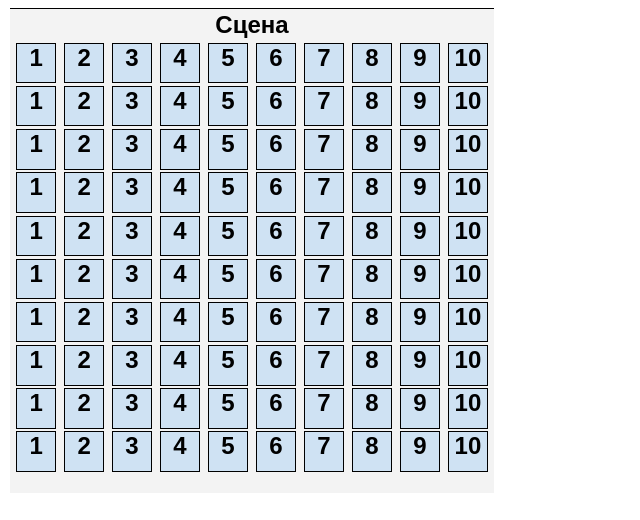
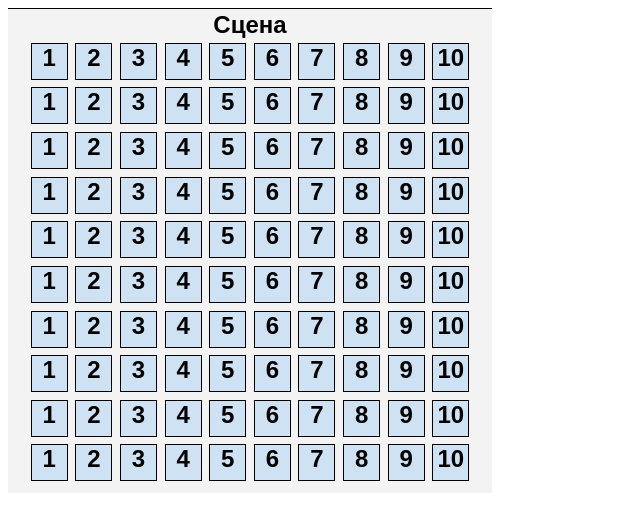
Before and after one commit to Nikede/Labs, a plain HTML site: page lab3/task3/index.html in a window 1280 px wide. Shown: the whole page, without its empty margins (0-640 px from the left). Drawn offline with Linux system fonts and the light colour scheme.

Commit message:
Finish lab3/task1 and task3

```diff
--- a/lab3/task3/index.html
+++ b/lab3/task3/index.html
@@ -8,37 +8,37 @@
   <title>Макет</title>
 </head>
 <body>
-<div class="layout">
-  Cцена<br>
-  <div class="row">
-    <div>1</div><div>2</div><div>3</div><div>4</div><div>5</div><div>6</div><div>7</div><div>8</div><div>9</div><div>10</div>
+  <div class="hall">
+    Cцена
+    <div class="hall-row">
+     <div class="place">1</div><div class="place">2</div><div class="place">3</div><div class="place">4</div><div class="place">5</div><div class="place">6</div><div class="place">7</div><div class="place">8</div><div class="place">9</div><div class="place">10</div>
    </div>
-  <div class="row">
-    <div>1</div><div>2</div><div>3</div><div>4</div><div>5</div><div>6</div><div>7</div><div>8</div><div>9</div><div>10</div>
+   <div class="hall-row">
+     <div class="place">1</div><div class="place">2</div><div class="place">3</div><div class="place">4</div><div class="place">5</div><div class="place">6</div><div class="place">7</div><div class="place">8</div><div class="place">9</div><div class="place">10</div>
    </div>
-  <div class="row">
-    <div>1</div><div>2</div><div>3</div><div>4</div><div>5</div><div>6</div><div>7</div><div>8</div><div>9</div><div>10</div>
+   <div class="hall-row">
+     <div class="place">1</div><div class="place">2</div><div class="place">3</div><div class="place">4</div><div class="place">5</div><div class="place">6</div><div class="place">7</div><div class="place">8</div><div class="place">9</div><div class="place">10</div>
   </div>
-  <div class="row">
-    <div>1</div><div>2</div><div>3</div><div>4</div><div>5</div><div>6</div><div>7</div><div>8</div><div>9</div><div>10</div>
+   <div class="hall-row">
+     <div class="place">1</div><div class="place">2</div><div class="place">3</div><div class="place">4</div><div class="place">5</div><div class="place">6</div><div class="place">7</div><div class="place">8</div><div class="place">9</div><div class="place">10</div>
    </div>
-  <div class="row">
-    <div>1</div><div>2</div><div>3</div><div>4</div><div>5</div><div>6</div><div>7</div><div>8</div><div>9</div><div>10</div>
+   <div class="hall-row">
+     <div class="place">1</div><div class="place">2</div><div class="place">3</div><div class="place">4</div><div class="place">5</div><div class="place">6</div><div class="place">7</div><div class="place">8</div><div class="place">9</div><div class="place">10</div>
    </div>
-  <div class="row">
-    <div>1</div><div>2</div><div>3</div><div>4</div><div>5</div><div>6</div><div>7</div><div>8</div><div>9</div><div>10</div>
+   <div class="hall-row">
+      <div class="place">1</div><div class="place">2</div><div class="place">3</div><div class="place">4</div><div class="place">5</div><div class="place">6</div><div class="place">7</div><div class="place">8</div><div class="place">9</div><div class="place">10</div>
     </div>
-  <div class="row">
-    <div>1</div><div>2</div><div>3</div><div>4</div><div>5</div><div>6</div><div>7</div><div>8</div><div>9</div><div>10</div>
+   <div class="hall-row">
+     <div class="place">1</div><div class="place">2</div><div class="place">3</div><div class="place">4</div><div class="place">5</div><div class="place">6</div><div class="place">7</div><div class="place">8</div><div class="place">9</div><div class="place">10</div>
     </div>
-  <div class="row">
-    <div>1</div><div>2</div><div>3</div><div>4</div><div>5</div><div>6</div><div>7</div><div>8</div><div>9</div><div>10</div>
+   <div class="hall-row">
+     <div class="place">1</div><div class="place">2</div><div class="place">3</div><div class="place">4</div><div class="place">5</div><div class="place">6</div><div class="place">7</div><div class="place">8</div><div class="place">9</div><div class="place">10</div>
    </div>
-  <div class="row">
-    <div>1</div><div>2</div><div>3</div><div>4</div><div>5</div><div>6</div><div>7</div><div>8</div><div>9</div><div>10</div>
+   <div class="hall-row">
+     <div class="place">1</div><div class="place">2</div><div class="place">3</div><div class="place">4</div><div class="place">5</div><div class="place">6</div><div class="place">7</div><div class="place">8</div><div class="place">9</div><div class="place">10</div>
     </div>
-  <div class="row">
-    <div>1</div><div>2</div><div>3</div><div>4</div><div>5</div><div>6</div><div>7</div><div>8</div><div>9</div><div>10</div>
+    <div class="hall-row">
+     <div class="place">1</div><div class="place">2</div><div class="place">3</div><div class="place">4</div><div class="place">5</div><div class="place">6</div><div class="place">7</div><div class="place">8</div><div class="place">9</div><div class="place">10</div>
    </div>
   </div>
 </body>
--- a/lab3/task3/style.css
+++ b/lab3/task3/style.css
@@ -1,19 +1,18 @@
-@media (max-width: 480px) {
-  .layout {
+@media (max-width: 491px) {
+  .hall {
     width: 98vw;
     height: 98vw;
   }
 }
 
-@media (min-width: 481px) {
-  .layout {
+@media (min-width: 492px) {
+  .hall {
     width: 480px;
     height: 480px;
   }
 }
 
-.layout {
-  margin: 2px;
+.hall {
   padding: 2px;
   text-align: center;
   font: 18pt sans-serif;
@@ -22,14 +21,14 @@
   background: rgb(243, 243, 243);
 }
 
-.row {
+.hall .hall-row {
   width: 100%;
-  height: 8%;
-  margin-bottom: 1%;
+  height: 7.3%;
+  margin-bottom: 2%;
 }
 
-.row>div {
-  width: 8%;
+.hall-row .place {
+  width: 7.3%;
   height: 100%;
   outline: 1px solid #000;
   margin: 1%;
```
Also changed, not shown: lab3/task1/index.html (+8 -3 lines), lab3/task1/style.css (+6 -7 lines), lab3/task2/index.html (+10 -13 lines). Lines whose indentation alone changed are shown as unchanged.
